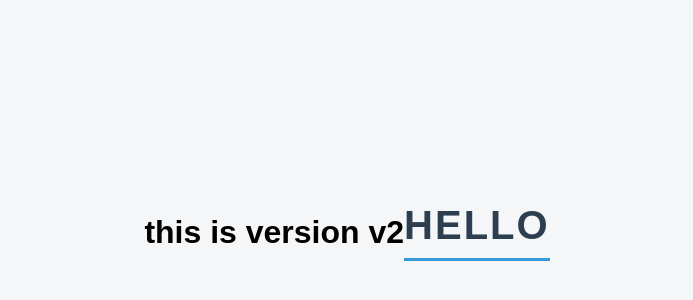
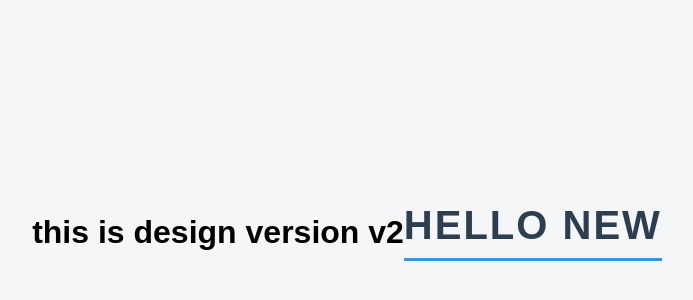
Before and after one commit to ayush829/git-project, a plain HTML site: page index.html in a window 1280 px wide. Shown: the part 168-468 px from the top of the page, without its empty margins (293-986 px from the left). Drawn offline with Linux system fonts and the light colour scheme.

Commit message:
change commit

```diff
--- a/index.html
+++ b/index.html
@@ -7,8 +7,8 @@
     <title>Document</title>
 </head>
 <body>
-    <h1>this is version v2</h1>
-    <h2>hello</h2>
+    <h1>this is design version v2</h1>
+    <h2>hello new</h2>
 
 </body>
 </html>
```
